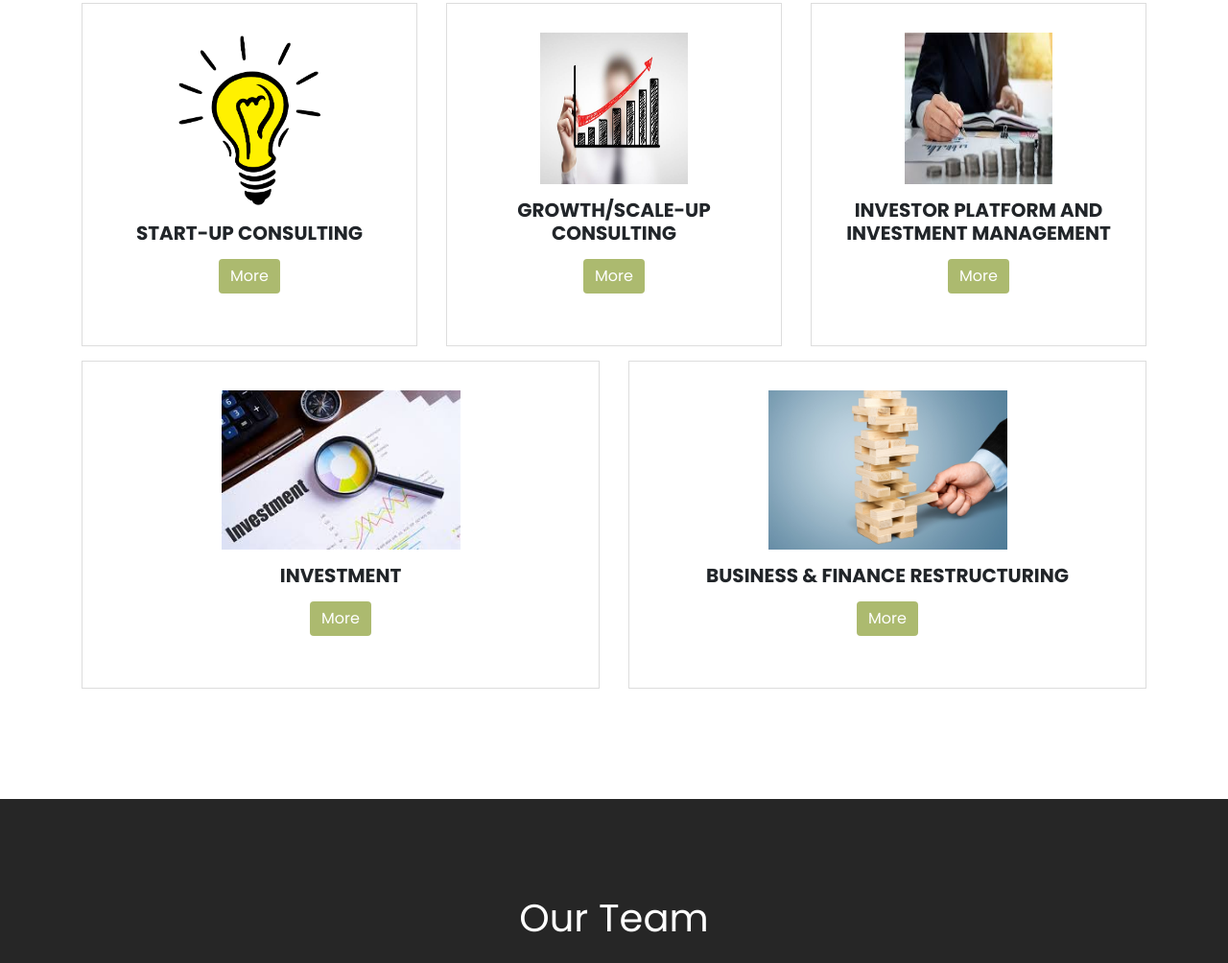
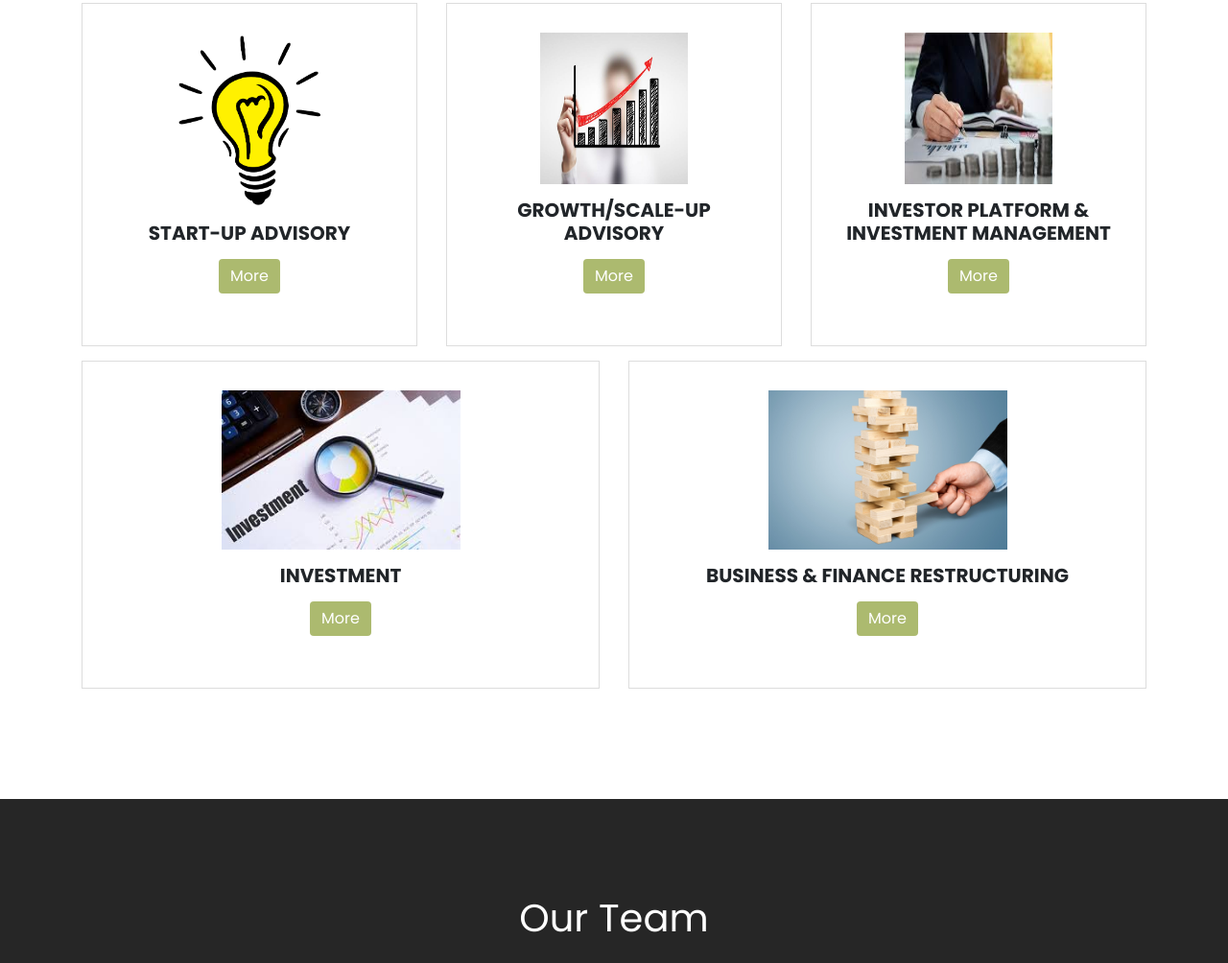
Before and after one commit to khabya/vivek_jalan_website, a plain HTML site: page project/index.html in a window 1280 px wide. Shown: the part 1783-2787 px from the top of the page at 96% size. Drawn offline with nearby package versions, Linux system fonts and the light colour scheme.

Commit message:
Some error resolved

```diff
--- a/project/index.html
+++ b/project/index.html
@@ -111,7 +111,7 @@
                     <div class="col-lg-4 col-md-12">
                         <div class="single-service wow animated fadeInDown" data-wow-delay="0.2s">
                             <img src="images/services/startup.png">
-                            <h2> Start-up consulting </h2>
+                            <h2> Start-up Advisory </h2>
                             <button type="button" class="btn btn-info" data-toggle="collapse" data-target="#startup"> More </button><br/><br/>
                             <p id ="startup" class = "collapse" style="text-align:justify"> We are a true set-up partners for starts ups.
                                 We provide 360 degree commercial mentorship and hand-holding
@@ -126,7 +126,7 @@
                     <div class="col-lg-4 col-md-12">
                         <div class="single-service wow animated fadeInDown" data-wow-delay="0.4s">
                             <img src="images/services/growth.jpg" style="height:158px">
-                            <h2> Growth/Scale-up Consulting </h2>
+                            <h2> Growth/Scale-up Advisory </h2>
                             <button type="button" class="btn btn-info" data-toggle="collapse" data-target="#scaleup"> More </button><br/><br/>
                             <p id="scaleup" class="collapse" style="text-align:justify"> Where you are seeking a professional partner to scale up your venture,
                                 we shall assist you in creating a road map to achieve your vision and even
@@ -139,7 +139,7 @@
                     <div class="col-lg-4 col-md-12">
                         <div class="single-service wow animated fadeInDown" data-wow-delay="0.6s">
                             <img src="images/services/management.jpg" style="height:158px">
-                            <h2> Investor Platform and Investment Management </h2>
+                            <h2> Investor Platform & Investment Management </h2>
                             <button type="button" class="btn btn-info" data-toggle="collapse" data-target="#management"> More </button><br/><br/>
                             <p id="management" class="collapse" style="text-align:justify"> We facilitate unique and diverse investment opportunities to our
                                 investors on-board. These opportunities are thoroughly screened as
@@ -237,7 +237,7 @@
                                 family run businesses and large corporates.<br/><br/>
 
                                 Rajanish started his career as an Intern with PricewaterhouseCoopers before
-                                oining the startup ecosystem in diverse sectors like B2B trading, FinTech,
+                                joining the startup ecosystem in diverse sectors like B2B trading, FinTech,
                                 Wireless Applications, Carbon-Trading, Dairy, Retail, etc.
                                 Rajanish has raised funds with International VC Firms (B2B) and HNIs across the world.
                                 Through active engagement in M&A and Restructuring activities, Rajanish has also assisted
```
